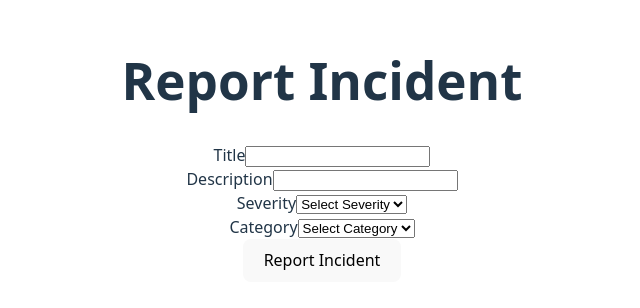
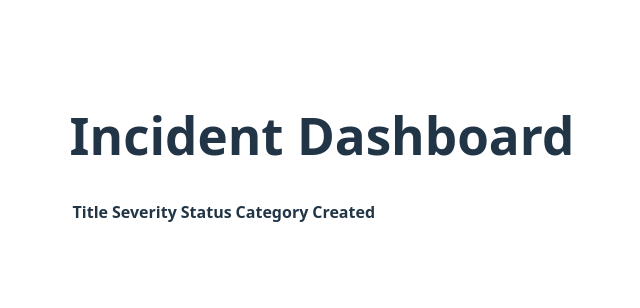
Before and after one commit to AnastasiaCherniakh/incident-management-dashboard, a React (Vite) app: page / in a window 1280 px wide. Shown: the part 250-558 px from the top of the page, without its empty margins (318-958 px from the left). Built offline with nearby package versions, Linux system fonts and the light colour scheme.

Commit message:
feat: implement basic incident dashboard

```diff
--- a/src/App.tsx
+++ b/src/App.tsx
@@ -1,9 +1,9 @@
 import './App.css'
-import ReportIncidentPage from './pages/ReportIncidentPage'
+import DashboardPage from './pages/DashboardPage'
 
 function App() {
 
-  return <ReportIncidentPage />
+  return <DashboardPage />
 
 }
 
--- /dev/null
+++ b/src/pages/DashboardPage.tsx
@@ -0,0 +1,46 @@
+import { useIncidents } from "../hooks/useIncidents"
+
+/**
+ * Dashboard page displaying all the incidents in a table.
+ * This page reads incident data from the custom hook
+ * and renders a simple overview for the user.
+ */
+
+export default function DashboardPage() {
+
+    const { incidents } = useIncidents();
+
+    return (
+        <div>
+
+            <h1>Incident Dashboard</h1>
+
+            <table>
+
+                <thead>
+                    <tr>
+                        <th>Title</th>
+                        <th>Severity</th>
+                        <th>Status</th>
+                        <th>Category</th>
+                        <th>Created</th>
+                    </tr>
+                </thead>
+
+                <tbody>
+                    {incidents.map((incident) => (
+                        <tr key={incident.id}>
+
+                            <td>{incident.title}</td>
+                            <td>{incident.severity}</td>
+                            <td>{incident.status}</td>
+                            <td>{incident.category}</td>
+                            <td>{new Date(incident.createdAt).toLocaleString()}</td>
+
+                        </tr>
+                    ))}
+                </tbody>
+            </table>
+        </div>
+    )
+}
```
